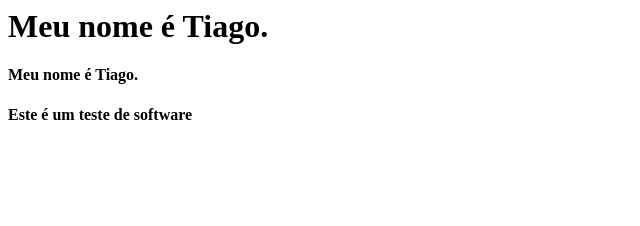
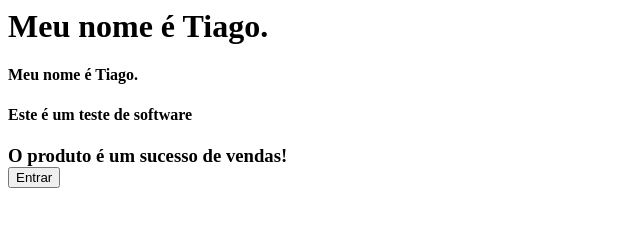
Before and after one commit to tiagoworking5/PROJETO_WEB_FRONT, a plain HTML site: page index.html in a window 1280 px wide. Shown: the whole page, without its empty margins (0-640 px from the left). Drawn offline with Linux system fonts and the light colour scheme.

Commit message:
PROJETO_WEB_FRONT: TiagoHenrique | add botão.

```diff
--- a/index.html
+++ b/index.html
@@ -6,3 +6,9 @@
 <h4>Meu nome é Tiago.<h4>
 
 <p>Este é um teste de software</p>
+
+<h3>O produto é um sucesso de vendas!</3>
+
+<br>
+
+<button />Entrar
```
